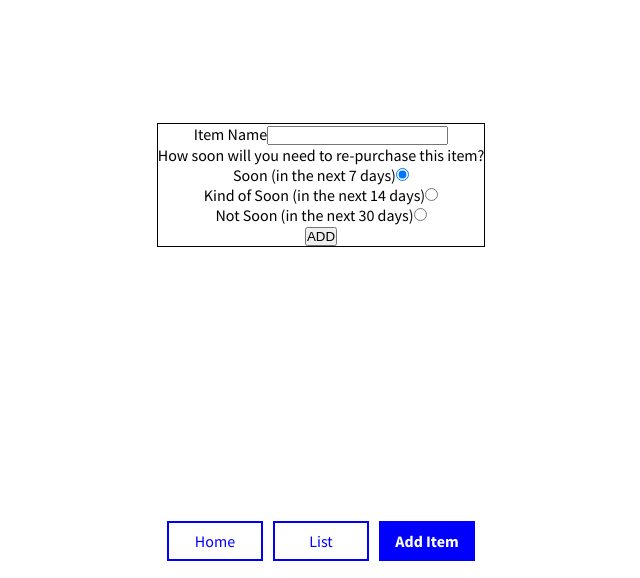
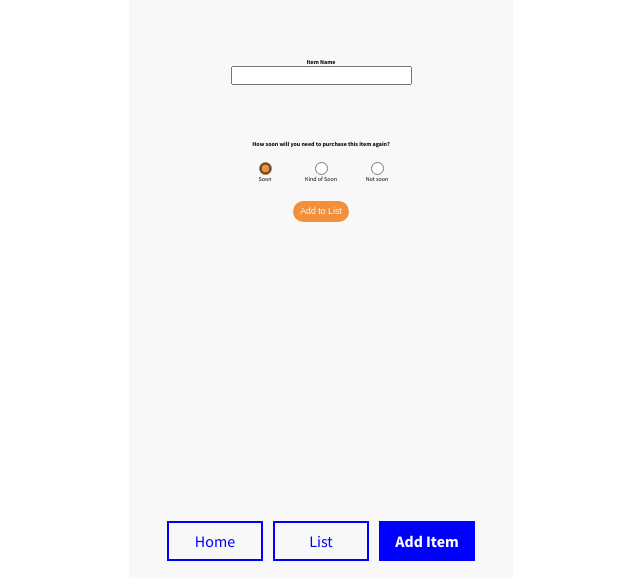
Before and after one commit to the-collab-lab/tcl-40-smart-shopping-list, a React (Create React App) app: page /additem in a window 1280 px wide. Shown: the part 222-800 px from the top of the page, without its empty margins (319-959 px from the left). Built offline with nearby package versions, Linux system fonts and the light colour scheme; no server answers; the database is empty.

Commit message:
adds styling to form, moves user feedback above form

```diff
--- a/src/views/AddItem/AddItem.css
+++ b/src/views/AddItem/AddItem.css
@@ -3,25 +3,62 @@
   flex-direction: column;
   height: 100vh;
   justify-content: flex-end;
-  align-items: stretch;
+  align-items: center;
   font-family: var(--fontBody);
+  background-color: var(--white);
+  color: var(--darkpurple);
 }
 
 .addItemForm {
-  border: 1px solid black;
+  display: flex;
+  flex-direction: column;
+  align-items: center;
+  padding: 2%;
   margin-bottom: 20vw;
+  font-size: 35%;
+  width: 30vw;
 }
 
-fieldset {
+.freqContainer {
+  display: flex;
+  flex-direction: row;
+  border: 0;
+  margin-top: 15%;
+  align-items: flex-start;
+  justify-content: center;
+}
+
+.freqContainer legend {
+  margin-bottom: 2.5em;
+}
+
+.freqLabel {
   display: flex;
   flex-direction: column;
-  border: 0;
+  align-items: center;
+  /* padding: 2%; */
+  cursor: pointer;
+  width: 10em;
 }
 
-.addItemForm input {
-  cursor: pointer;
+.freqInput:checked {
+  accent-color: var(--orange);
 }
 
 .userMessage {
-  background-color: aqua;
+  color: var(--teal);
+  font-weight: 900;
+  /* background-color: var(--teal); */
+  padding: 2em;
 }
+
+.addButton {
+  padding: 0.35rem 0.45rem;
+  display: block;
+  color: var(--white);
+  border: none;
+  border-radius: 50px;
+  background-color: var(--orange);
+  font-size: 0.55rem;
+  margin: 2em 0em;
+}
--- a/src/views/AddItem/AddItem.jsx
+++ b/src/views/AddItem/AddItem.jsx
@@ -87,8 +87,11 @@ export default function AddItem({ token }) {
 
   return (
     <div className="addItemContainer">
+      <span className="userMessage">{error}</span>
       <form onSubmit={handleSubmit} className="addItemForm">
-        <label htmlFor="name">Item Name</label>
+        <label htmlFor="name">
+          <strong>Item Name</strong>
+        </label>
         <input
           type="text"
           id="name"
@@ -97,11 +100,13 @@ export default function AddItem({ token }) {
           name="name"
         />
 
-        <fieldset>
-          <legend>How soon will you need to re-purchase this item?</legend>
-          <label htmlFor="7">
-            Soon (in the next 7 days)
+        <fieldset className="freqContainer">
+          <legend>
+            <strong>How soon will you need to purchase this item again?</strong>
+          </legend>
+          <label className="freqLabel" htmlFor="7">
             <input
+              className="freqInput"
               type="radio"
               name="frequency"
               value="7"
@@ -109,10 +114,11 @@ export default function AddItem({ token }) {
               checked={frequency === '7'}
               onChange={handleInput}
             />
+            Soon
           </label>
-          <label htmlFor="14">
-            Kind of Soon (in the next 14 days)
+          <label className="freqLabel" htmlFor="14">
             <input
+              className="freqInput"
               type="radio"
               name="frequency"
               value="14"
@@ -120,10 +126,11 @@ export default function AddItem({ token }) {
               checked={frequency === '14'}
               onChange={handleInput}
             />
+            Kind of Soon
           </label>
-          <label htmlFor="30">
-            Not Soon (in the next 30 days)
+          <label className="freqLabel" htmlFor="30">
             <input
+              className="freqInput"
               type="radio"
               name="frequency"
               value="30"
@@ -131,11 +138,13 @@ export default function AddItem({ token }) {
               checked={frequency === '30'}
               onChange={handleInput}
             />
+            Not soon
           </label>
         </fieldset>
-        <button type="submit">ADD</button>
+        <button type="submit" className="addButton">
+          Add to List
+        </button>
       </form>
-      <span className="userMessage">{error}</span>
       <Footer />
     </div>
   );
```
